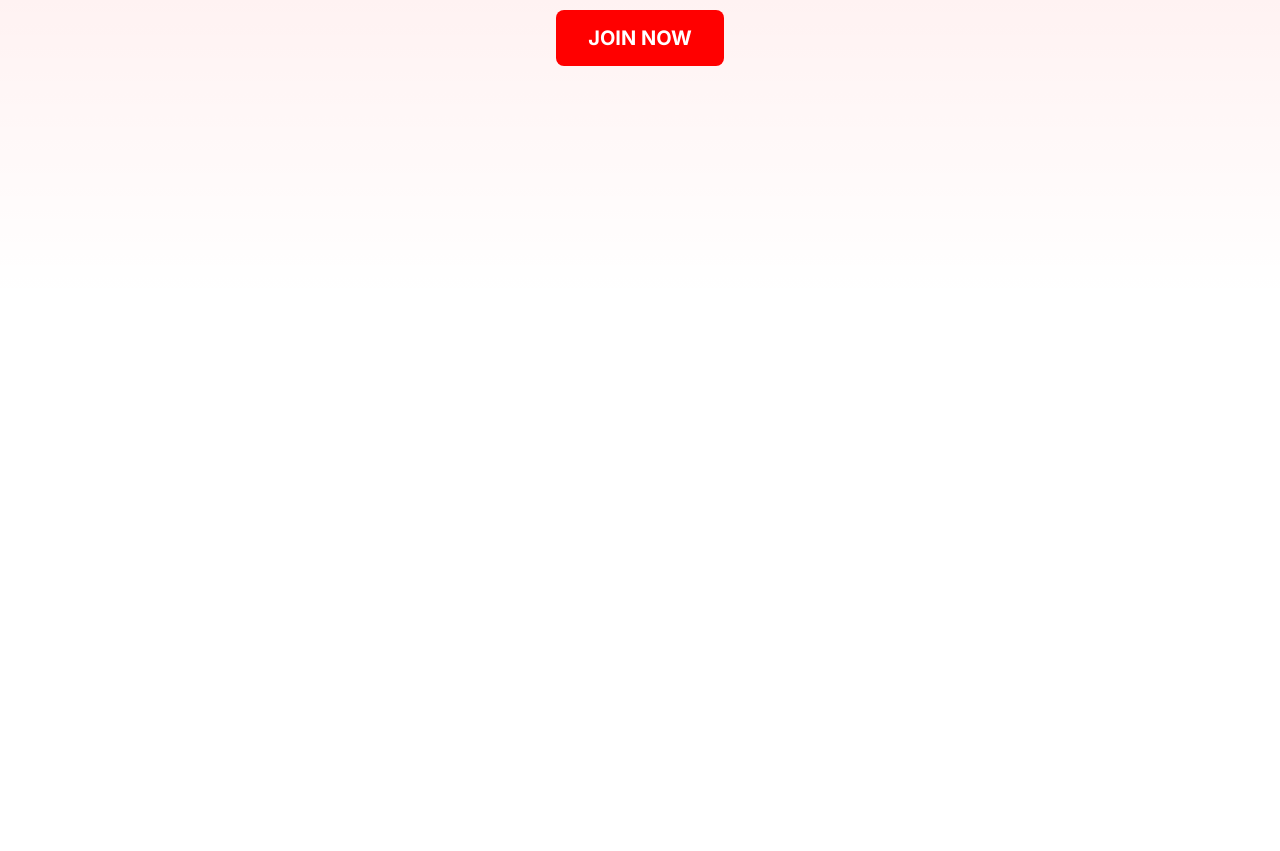
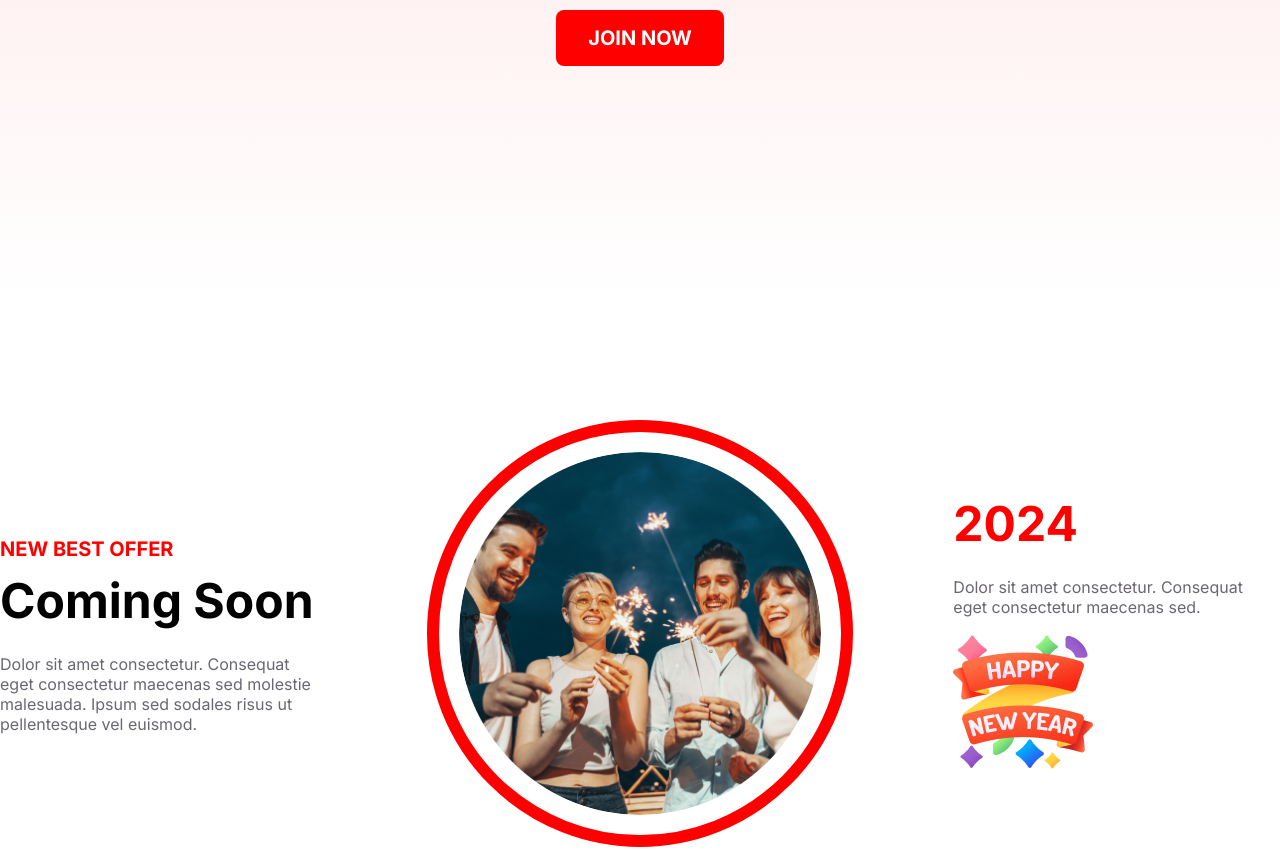
Before and after one commit to mramitkb/New-Year-New-Mission-A1, a plain HTML site: page index.html in a window 1280 px wide. Shown: the part 2608-3459 px from the top of the page. Before the commit the page ends 2908 px from the top, so only its background shows below. Drawn offline with Linux system fonts and the light colour scheme.

Commit message:
Offer Section Done

```diff
--- a/index.html
+++ b/index.html
@@ -36,7 +36,7 @@
                 <p class="party-title">
                     Welcome to <br>midnight party
                 </p>
-                <p class="primary-p">
+                <p class="party-p">
                     Dolor sit amet consectetur. Consequat eget consectetur maecenas sed molestie malesuada. Ipsum sed sodales risus ut pellentesque vel euismod.
                 </p>
                 <button class="party-btn">JOIN NOW</button>
@@ -58,6 +58,22 @@
         </div>
         <!-- Offer Section -->
         <div class="offer-container">
+            <div class="offer-details1">
+                <div class="offer-p">NEW BEST OFFER</div>
+                <div class="offer-title">Coming Soon</div>
+                <p class="primary-p">Dolor sit amet consectetur. Consequat eget consectetur maecenas sed molestie malesuada. Ipsum sed sodales risus ut pellentesque vel euismod. </p>
+            </div>
+            <div class="offer-img">
+                <img class="offer-photo" src="./resources/Ellipse 1.png" alt="">
+            </div>
+            <div class="offer-details2">
+                <div class="offer-title2">2024</div>
+                <p class="primary-p">Dolor sit amet consectetur. Consequat eget consectetur maecenas sed.</p>
+                <img src="./resources/Group 96.png" alt="" class="details2-img">
+            </div>
+        </div>
+        <!-- Holiday Section -->
+        <div class="holiday-container">
 
         </div>
     </main>
--- a/style.css
+++ b/style.css
@@ -10,8 +10,14 @@ body {
   max-width: 1440px;
   margin: 0 auto;
 }
+.party-p {
+  color: rgba(255, 255, 255, 0.8);
+  font-size: 16px;
+  margin-top: 24px;
+  width: 90%;
+}
 .primary-p {
-  color: rgba(255, 255, 255, 0.8);
+  color: rgba(7, 2, 17, 0.60);
   font-size: 16px;
   margin-top: 24px;
   width: 90%;
@@ -151,3 +157,46 @@ span{
   margin-top: 15px;
 }
 /* Offer Section */
+.offer-container{
+  margin-top: 120px;
+  display: flex;
+  align-items: center;
+  justify-content: space-between;
+}
+.offer-details1{
+  width: calc(100%/3);
+  padding-right: 80px;
+}
+.offer-p{
+  color: #F00;
+  font-size: 20px;
+  font-weight: bold;
+}
+.offer-title{
+  font-size: 48px;
+  font-weight: bolder;
+  margin: 10px 0px;
+}
+.offer-img{
+  width: calc(100%/3);
+}
+.offer-photo{
+  width: 100%;
+  padding: 20px;
+  border: 12px solid red;
+  border-radius: 50%;
+}
+.offer-details2{
+  width: calc(100%/3);
+  padding-left: 100px;
+}
+.offer-title2{
+  color: #F00;
+  font-size: 48px;
+  font-weight: bold;
+  margin-bottom: 10px;
+}
+.details2-img{
+  margin-top: 15px;
+}
+/* Holiday Section */
```
